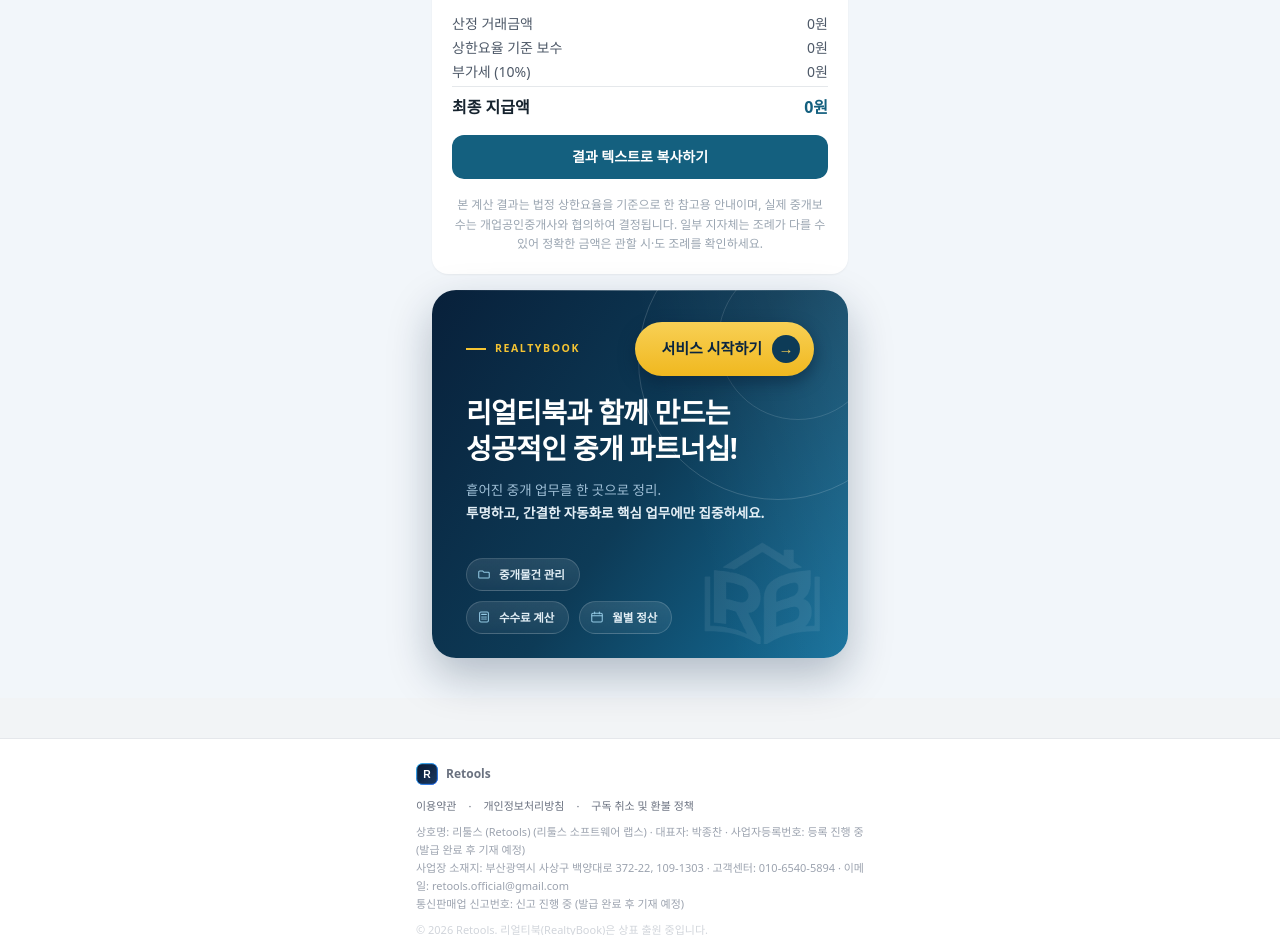
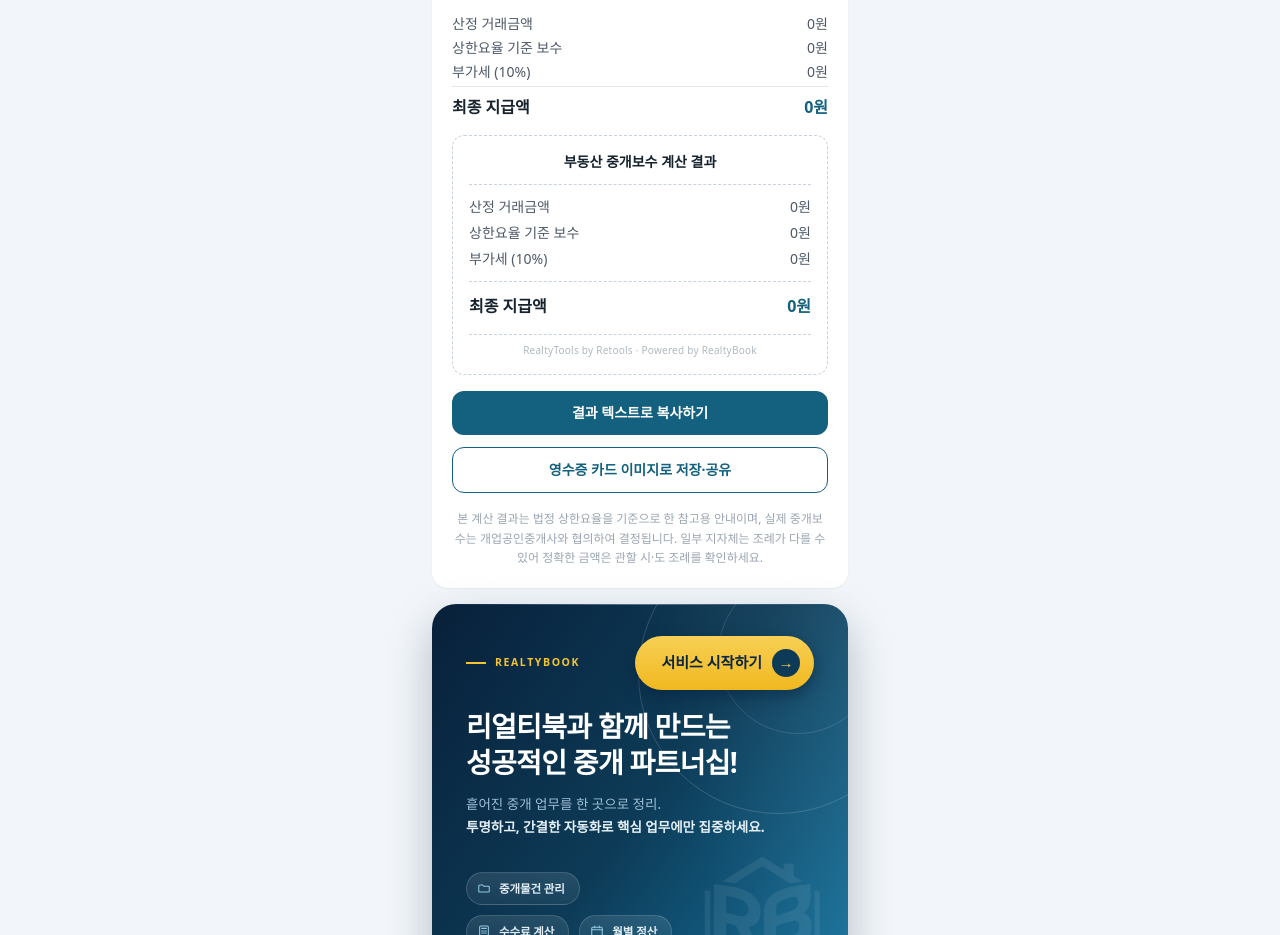
Before and after one commit to retools-labs/calc-realty, a Next.js app: page / in a window 1280 px wide. Shown: the part 840-1775 px from the top of the page. Built offline with nearby package versions, Linux system fonts and the light colour scheme.

Commit message:
feat: 3.5 공용 영수증 카드 이미지 저장/공유 기능 추가 (html2canvas), 3.1/3.2 결과에 적용

```diff
--- a/components/BrokerageFeeCalculator.tsx
+++ b/components/BrokerageFeeCalculator.tsx
@@ -1,6 +1,6 @@
 "use client";
 
-import { useMemo, useState } from "react";
+import { useMemo, useRef, useState } from "react";
 import {
   calcBrokerageFee,
   formatKRW,
@@ -9,6 +9,8 @@
   type VatType,
 } from "@/lib/calc";
 import { SegButton, WonInput } from "./ui";
+import ReceiptCard from "./ReceiptCard";
+import ShareReceiptButton from "./ShareReceiptButton";
 
 type UserMode = "customer" | "agent";
 type CoBrokerage = "single" | "double"; // 단타(공동중개, 50%) / 양타(단독 또는 양쪽 대리, 100%)
@@ -27,6 +29,7 @@
   const [coBrokerage, setCoBrokerage] = useState<CoBrokerage>("double");
   const [rsRate, setRsRate] = useState<number>(70);
   const [copied, setCopied] = useState(false);
+  const receiptRef = useRef<HTMLDivElement>(null);
 
   const result = useMemo(() => {
     return calcBrokerageFee({
@@ -69,6 +72,22 @@
     ].filter(Boolean);
     return lines.join("\n");
   }, [result, dealType, isMonthly, negotiate, savedByNegotiation, userMode, coBrokerage, rsRate, officeFee, personalFee]);
+
+  const receiptLines = useMemo(() => {
+    const base = [
+      { label: "산정 거래금액", amount: result.dealAmount },
+      { label: "상한요율 기준 보수", amount: result.capFee },
+      ...(negotiate ? [{ label: "네고로 절약된 금액", amount: -savedByNegotiation }] : []),
+      { label: `부가세 (${(result.vatRate * 100).toFixed(0)}%)`, amount: result.vat },
+    ];
+    if (userMode === "agent") {
+      base.push(
+        { label: `사무소 수령액 (${coBrokerage === "single" ? "단타 50%" : "양타 100%"})`, amount: officeFee },
+        { label: `개인 수령액 (RS ${rsRate}%)`, amount: personalFee }
+      );
+    }
+    return base;
+  }, [result, negotiate, savedByNegotiation, userMode, coBrokerage, rsRate, officeFee, personalFee]);
 
   async function handleCopy() {
     try {
@@ -286,6 +305,10 @@
         </div>
       )}
 
+      <div className="mt-4">
+        <ReceiptCard ref={receiptRef} title="부동산 중개보수 계산 결과" lines={receiptLines} total={result.totalWithVat} totalLabel="최종 지급액" />
+      </div>
+
       <button
         type="button"
         onClick={handleCopy}
@@ -293,6 +316,8 @@
       >
         {copied ? "복사됐어요 ✓" : "결과 텍스트로 복사하기"}
       </button>
+
+      <ShareReceiptButton targetRef={receiptRef} fileName="리얼티북_복비계산_영수증.png" />
 
       <p className="mt-4 text-center text-xs leading-relaxed text-[#9AA5B1]">
         본 계산 결과는 법정 상한요율을 기준으로 한 참고용 안내이며, 실제 중개보수는 개업공인중개사와
--- a/components/MovingCostCalculator.tsx
+++ b/components/MovingCostCalculator.tsx
@@ -1,36 +1,13 @@
 "use client";
 
-import { useMemo, useState } from "react";
+import { useMemo, useRef, useState } from "react";
 import { calcBrokerageFee, formatKRW } from "@/lib/calc";
-import {
-  calcLeaseMovingCost,
-  calcSaleMovingCost,
-  type HouseCount,
-  type MovingCostLine,
-} from "@/lib/movingCost";
+import { calcLeaseMovingCost, calcSaleMovingCost, type HouseCount } from "@/lib/movingCost";
 import { SegButton, WonInput } from "./ui";
+import ReceiptCard from "./ReceiptCard";
+import ShareReceiptButton from "./ShareReceiptButton";
 
 type DealKind = "sale" | "lease";
-
-function ReceiptCard({ title, lines, total }: { title: string; lines: MovingCostLine[]; total: number }) {
-  return (
-    <div className="mt-4 rounded-xl border border-dashed border-[#C7D2DB] bg-[#FBFCFD] p-4">
-      <div className="text-center text-sm font-bold text-[#16232E]">{title}</div>
-      <div className="mt-3 space-y-1.5 border-t border-dashed border-[#C7D2DB] pt-3">
-        {lines.map((l) => (
-          <div key={l.label} className="flex justify-between text-sm text-[#4E5968]">
-            <span>{l.label}</span>
-            <span>{formatKRW(l.amount)}</span>
-          </div>
-        ))}
-      </div>
-      <div className="mt-3 flex justify-between border-t border-dashed border-[#C7D2DB] pt-3 text-base font-bold text-[#16232E]">
-        <span>합계</span>
-        <span className="text-[#14607F]">{formatKRW(total)}</span>
-      </div>
-    </div>
-  );
-}
 
 export default function MovingCostCalculator() {
   const [dealKind, setDealKind] = useState<DealKind>("sale");
@@ -51,6 +28,7 @@
   const [guaranteeRatePercent, setGuaranteeRatePercent] = useState(0.128);
   const [movingFee, setMovingFee] = useState(800_000);
   const [cleaningFee, setCleaningFee] = useState(150_000);
+  const receiptRef = useRef<HTMLDivElement>(null);
 
   const saleBrokerage = useMemo(
     () =>
@@ -242,11 +220,14 @@
         )}
       </div>
 
-      <ReceiptCard
-        title={dealKind === "sale" ? "부동산 취득 총 필요자금 영수증" : "전월세 입주 총 필요자금 영수증"}
-        lines={lines}
-        total={total}
-      />
+      <div className="mt-4">
+        <ReceiptCard
+          ref={receiptRef}
+          title={dealKind === "sale" ? "부동산 취득 총 필요자금 영수증" : "전월세 입주 총 필요자금 영수증"}
+          lines={lines}
+          total={total}
+        />
+      </div>
 
       <button
         type="button"
@@ -256,6 +237,8 @@
         {copied ? "복사됐어요 ✓" : "결과 텍스트로 복사하기"}
       </button>
 
+      <ShareReceiptButton targetRef={receiptRef} fileName="리얼티북_이사비용_영수증.png" />
+
       <p className="mt-4 text-center text-xs leading-relaxed text-[#9AA5B1]">
         취득세는 다주택·조정대상지역 여부에 따라 세율이 자주 바뀌고, 법무사수수료·국민주택채권
         할인비용도 지역·시점마다 차이가 있어 이 계산 결과는 전부 참고용 추정치입니다. 실제 납부·지급
--- /dev/null
+++ b/components/ReceiptCard.tsx
@@ -0,0 +1,47 @@
+"use client";
+
+import { forwardRef } from "react";
+import { formatKRW } from "@/lib/calc";
+
+export interface ReceiptLine {
+  label: string;
+  amount: number;
+}
+
+interface Props {
+  title: string;
+  lines: ReceiptLine[];
+  total: number;
+  totalLabel?: string;
+}
+
+// 카카오톡 등으로 공유할 수 있는 "영수증 카드" 스타일 결과 카드.
+// ShareReceiptButton과 짝을 이뤄, 이 카드를 그대로 이미지로 캡처해 다운로드/공유한다.
+// forwardRef로 감싼 이유는 html2canvas가 캡처할 실제 DOM 노드가 필요하기 때문.
+const ReceiptCard = forwardRef<HTMLDivElement, Props>(function ReceiptCard(
+  { title, lines, total, totalLabel = "합계" },
+  ref
+) {
+  return (
+    <div ref={ref} className="rounded-xl border border-dashed border-[#C7D2DB] bg-white p-4">
+      <div className="text-center text-sm font-bold text-[#16232E]">{title}</div>
+      <div className="mt-3 space-y-1.5 border-t border-dashed border-[#C7D2DB] pt-3">
+        {lines.map((l) => (
+          <div key={l.label} className="flex justify-between text-sm text-[#4E5968]">
+            <span>{l.label}</span>
+            <span>{formatKRW(l.amount)}</span>
+          </div>
+        ))}
+      </div>
+      <div className="mt-3 flex justify-between border-t border-dashed border-[#C7D2DB] pt-3 text-base font-bold text-[#16232E]">
+        <span>{totalLabel}</span>
+        <span className="text-[#14607F]">{formatKRW(total)}</span>
+      </div>
+      <div className="mt-4 border-t border-dashed border-[#C7D2DB] pt-2 text-center text-[10px] tracking-wide text-[#B0B8C1]">
+        RealtyTools by Retools · Powered by RealtyBook
+      </div>
+    </div>
+  );
+});
+
+export default ReceiptCard;
--- /dev/null
+++ b/components/ShareReceiptButton.tsx
@@ -0,0 +1,65 @@
+"use client";
+
+import { useState, type RefObject } from "react";
+
+interface Props {
+  targetRef: RefObject<HTMLElement>;
+  fileName?: string;
+}
+
+// ReceiptCard를 이미지(PNG)로 캡처해서, 모바일에서는 카카오톡 등으로 바로 공유(Web Share API),
+// 지원 안 되는 환경(대부분의 PC 브라우저)에서는 파일 다운로드로 대체한다.
+// html2canvas는 번들 크기가 있어 클릭 시점에 동적 import로 불러온다.
+export default function ShareReceiptButton({ targetRef, fileName = "리얼티북_계산결과.png" }: Props) {
+  const [busy, setBusy] = useState(false);
+  const [error, setError] = useState<string | null>(null);
+
+  async function handleClick() {
+    if (!targetRef.current) return;
+    setBusy(true);
+    setError(null);
+    try {
+      const html2canvas = (await import("html2canvas")).default;
+      const canvas = await html2canvas(targetRef.current, {
+        backgroundColor: "#ffffff",
+        scale: 2,
+      });
+      const blob: Blob | null = await new Promise((resolve) => canvas.toBlob(resolve, "image/png"));
+      if (!blob) throw new Error("이미지 생성 실패");
+
+      const file = new File([blob], fileName, { type: "image/png" });
+      const nav = navigator as Navigator & { canShare?: (data: { files: File[] }) => boolean };
+
+      if (nav.canShare && nav.canShare({ files: [file] }) && navigator.share) {
+        await navigator.share({ files: [file], title: "리얼티북 계산 결과" });
+      } else {
+        const url = URL.createObjectURL(blob);
+        const a = document.createElement("a");
+        a.href = url;
+        a.download = fileName;
+        document.body.appendChild(a);
+        a.click();
+        a.remove();
+        URL.revokeObjectURL(url);
+      }
+    } catch {
+      setError("이미지 생성/공유에 실패했어요. 다시 시도해주세요.");
+    } finally {
+      setBusy(false);
+    }
+  }
+
+  return (
+    <div>
+      <button
+        type="button"
+        onClick={handleClick}
+        disabled={busy}
+        className="mt-3 w-full rounded-xl border border-[#14607F] py-3 text-sm font-semibold text-[#14607F] transition active:scale-[0.99] disabled:opacity-50"
+      >
+        {busy ? "이미지 생성 중..." : "영수증 카드 이미지로 저장·공유"}
+      </button>
+      {error && <p className="mt-1 text-center text-xs text-red-500">{error}</p>}
+    </div>
+  );
+}
--- a/package.json
+++ b/package.json
@@ -10,6 +10,7 @@
     "verify:calc": "tsx scripts/verify-calc.mjs"
   },
   "dependencies": {
+    "html2canvas": "^1.4.1",
     "next": "14.2.35",
     "react": "^18.3.1",
     "react-dom": "^18.3.1"
```
Also changed, not shown: 1 other file (tests, documents, lock files or other folders).
